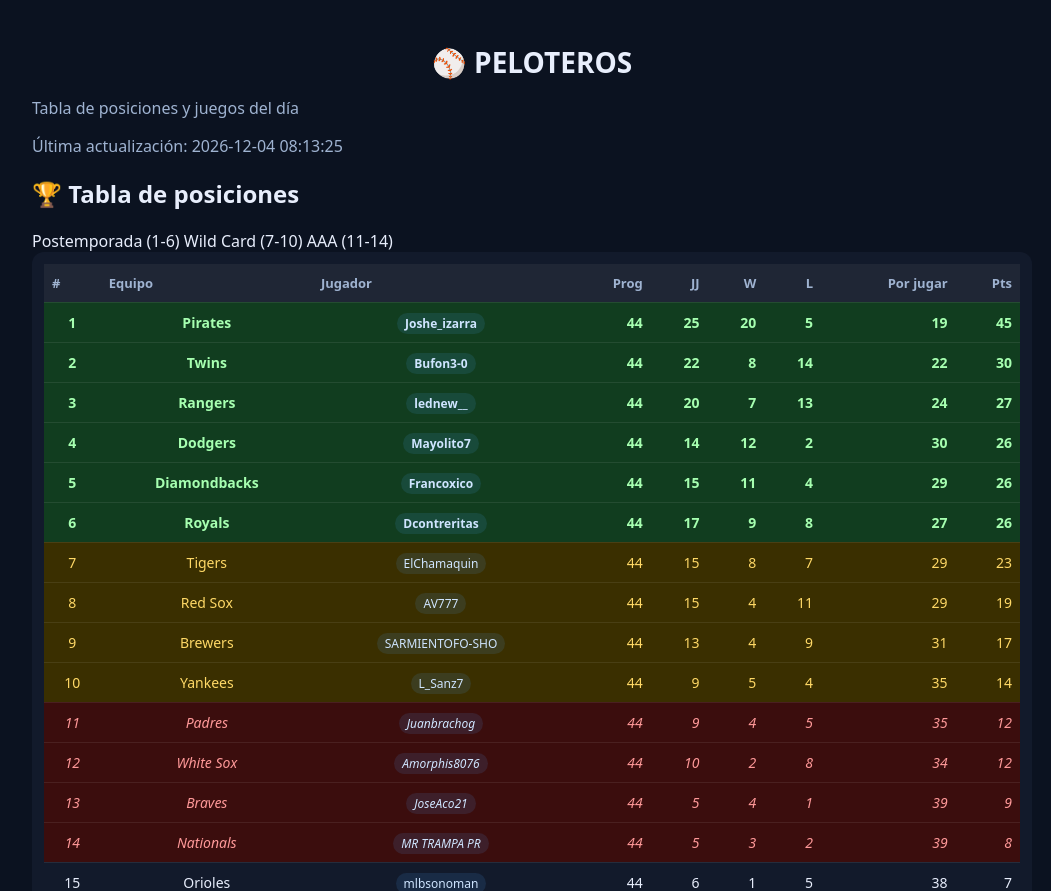
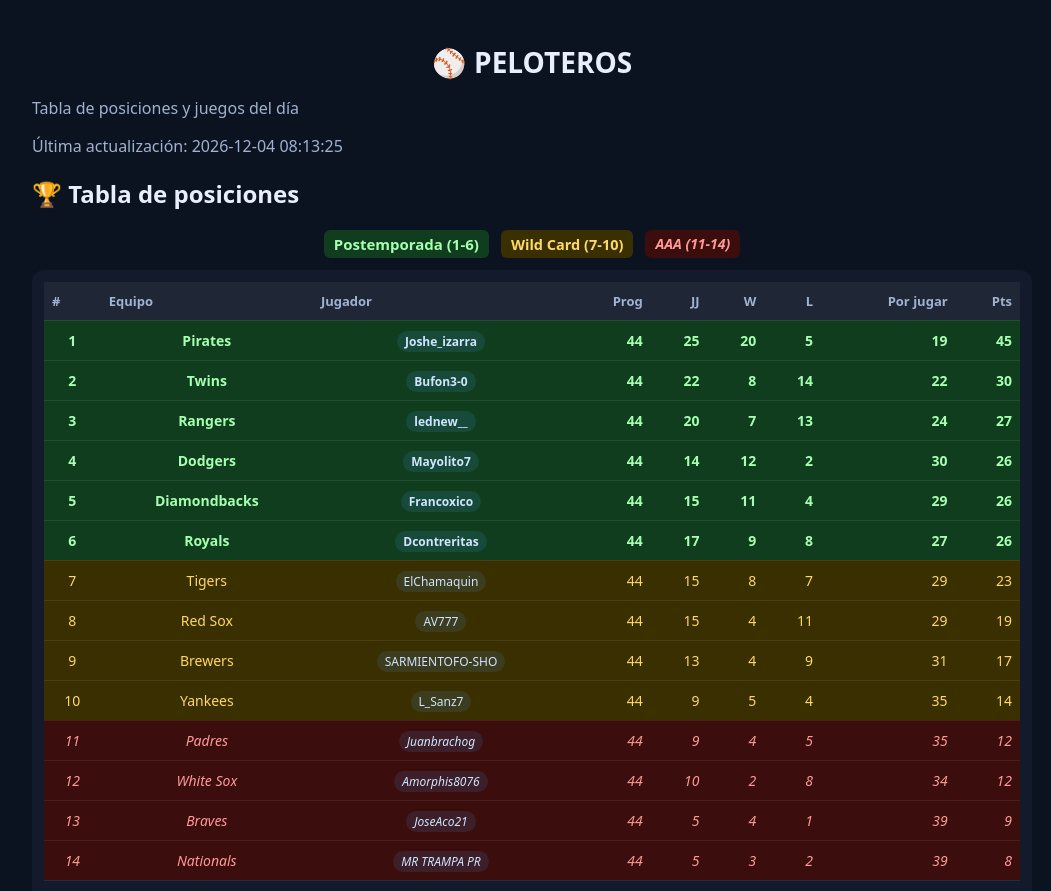
Before and after one commit to aloise402/peloteros, a Flask app: page / in a window 1280 px wide. Shown: the top 891 px of the page, without its empty margins (108-1159 px from the left). Run offline with Flask 3, Linux system fonts and the light colour scheme.

Commit message:
Update styles.css

```diff
--- a/static/styles.css
+++ b/static/styles.css
@@ -90,6 +70,48 @@ tr:hover {
   color: #a6e3ff;
 }
 
+/* ========================= */
+/* Leyenda de zonas          */
+/* ========================= */
+.legend {
+  display: flex;
+  gap: 12px;
+  margin-bottom: 12px;
+  justify-content: center;
+  font-size: 13px;
+}
+.legend-item {
+  padding: 4px 10px;
+  border-radius: 6px;
+  font-weight: bold;
+}
+
+/* Postemporada (1-6) */
+tr.postemporada,
+.legend-item.postemporada {
+  background-color: #113d1f;
+  color: #a6ffb0;
+  font-weight: bold;
+  font-size: 15px;
+}
+
+/* Wild Card (7-10) */
+tr.wildcard,
+.legend-item.wildcard {
+  background-color: #3a2f00;
+  color: #ffd966;
+  font-size: 14.5px;
+}
+
+/* AAA (11-14) */
+tr.aaa,
+.legend-item.aaa {
+  background-color: #3b0d0d;
+  color: #ff9999;
+  font-style: italic;
+  font-size: 14px;
+}
+
 /* Juegos de hoy */
 #games-today {
   margin-top: 22px;
```
Also changed, not shown: other parts of static/styles.css (+0 -47 lines).
